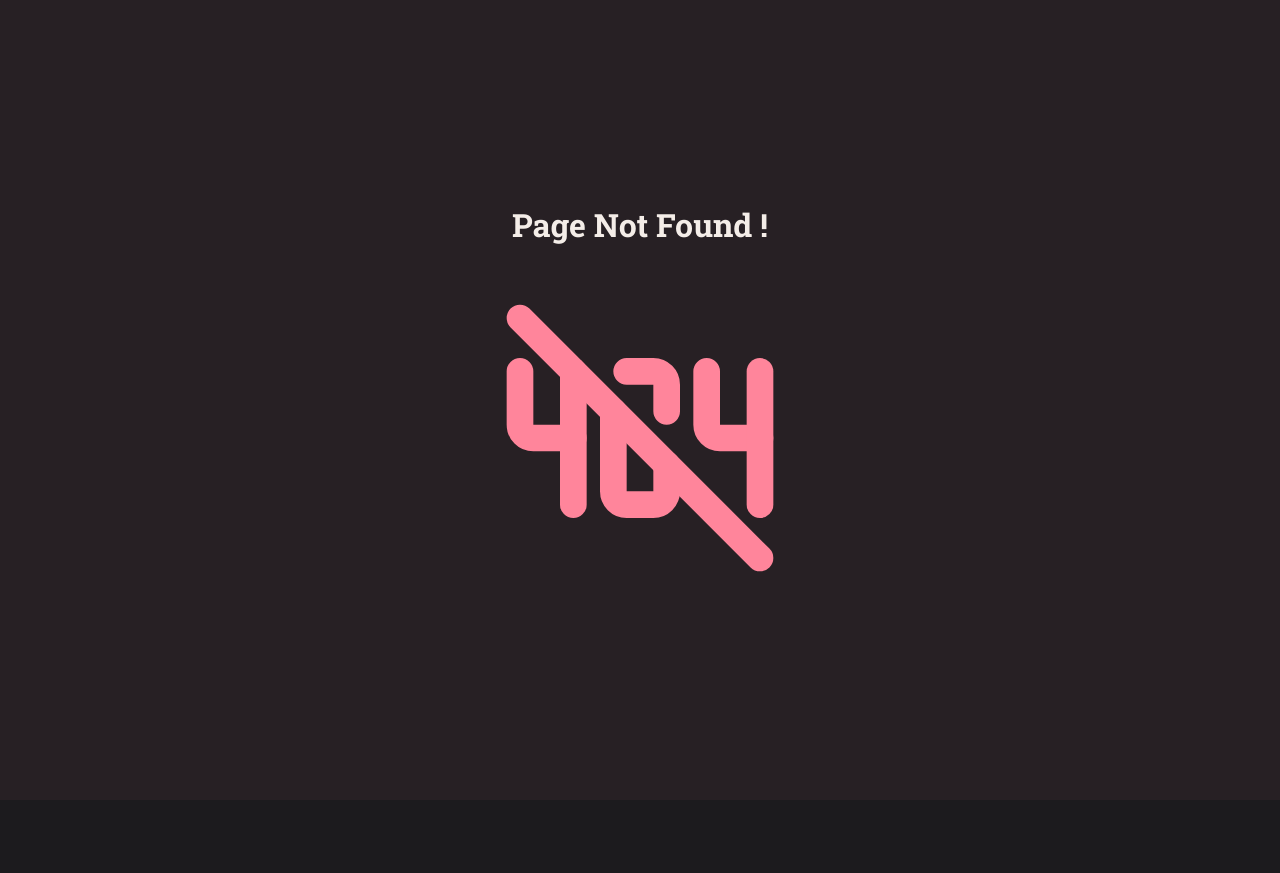
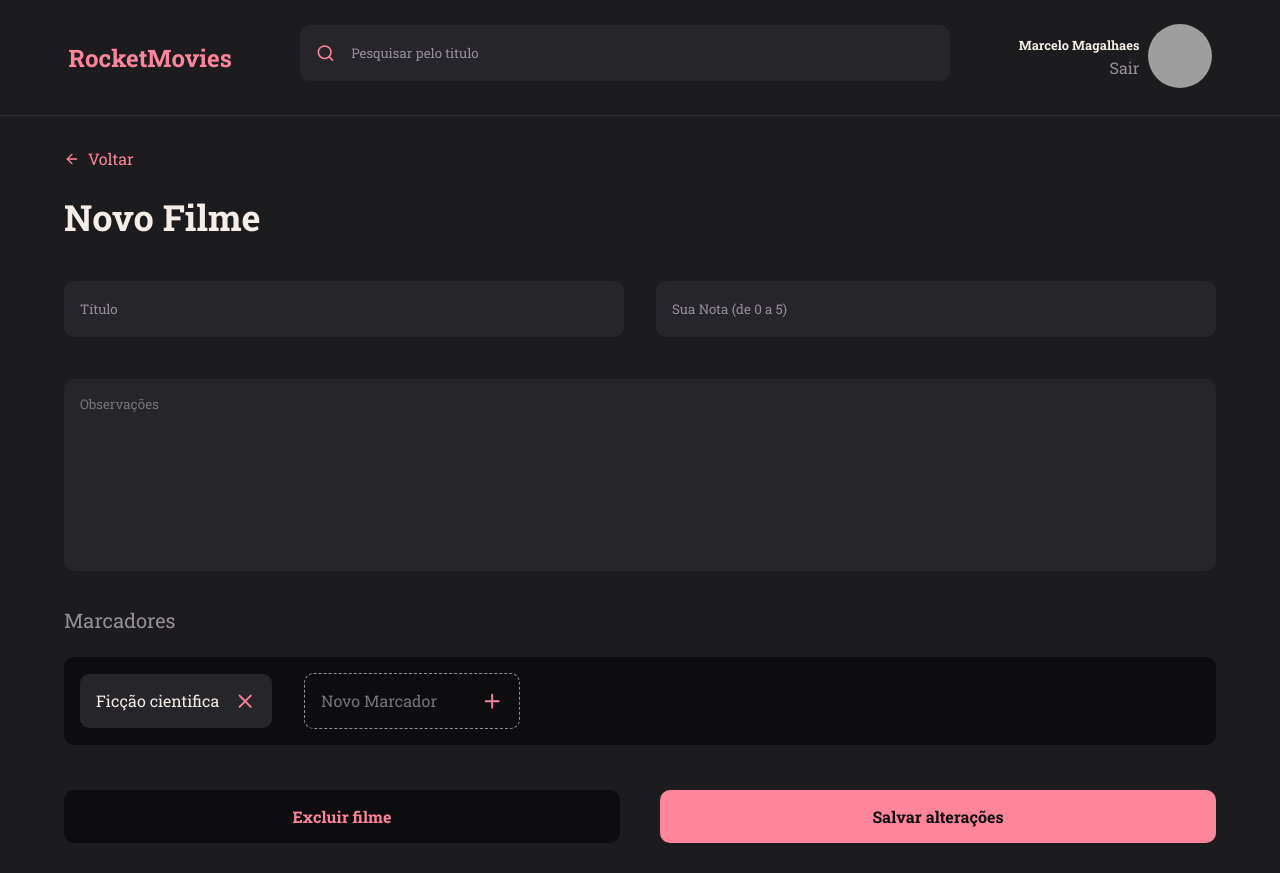
Before and after one commit to MarceloAlmd/WEB_RocketMovies, a React (Vite) app: page /new in a window 1280 px wide. Before the commit this address had no page. Before the commit the page ends 800 px from the top, so only its background shows below. Built offline with nearby package versions, Linux system fonts and the light colour scheme; grey boxes are pictures that could not be loaded.

Commit message:
finished layout

```diff
--- a/src/components/backLink/styles.js
+++ b/src/components/backLink/styles.js
@@ -10,6 +10,6 @@ export const Container = styled(Link)`
   margin-left: ${({ marginLeft }) => marginLeft || `9rem`};
 
   @media (max-width: 760px) {
-    margin-left: 1rem;
+    margin-left: ${({ marginLeft }) => marginLeft || `9rem`};
   }
 `;
--- a/src/components/header/styles.js
+++ b/src/components/header/styles.js
@@ -43,9 +43,10 @@ export const Profile = styled.div`
 
     a {
       text-decoration: none;
+      font-size: 0.8rem;
+        text-align: right;
       strong {
-        font-size: 0.8rem;
-        text-align: right;
+
         color: ${({ theme }) => theme.COLORS.WHITE};
       }
     }
--- a/src/pages/details/index.jsx
+++ b/src/pages/details/index.jsx
@@ -12,7 +12,7 @@ export function Details() {
       <Header />
 
       <Styles.Content>
-        <BackLink to="#" marginLeft="0" />
+        <BackLink to="/" marginLeft="0" />
         <Styles.ContentTitleAndRating>
           <h1>Interestellar</h1>
           <Rating rating={4} size={20} />
--- a/src/pages/home/styles.js
+++ b/src/pages/home/styles.js
@@ -47,11 +47,10 @@ export const MyMovies = styled.div`
         text-decoration: none;
         font-size: 1rem;
         font-weight: bold;
-      }
-
-      @media (max-width: 700px) {
-        font-size: 0.75rem;
-        flex: 1;
+        @media (max-width: 700px) {
+          font-size: 0.75rem;
+          flex: 1;
+        }
       }
     }
 
--- a/src/routes/index.jsx
+++ b/src/routes/index.jsx
@@ -6,7 +6,7 @@ import { PublicRoutes } from "./public";
 export function Routes() {
   return (
     <BrowserRouter>
-      <PublicRoutes />
+      <AuthenticatedRoutes />
     </BrowserRouter>
   );
 }
```
